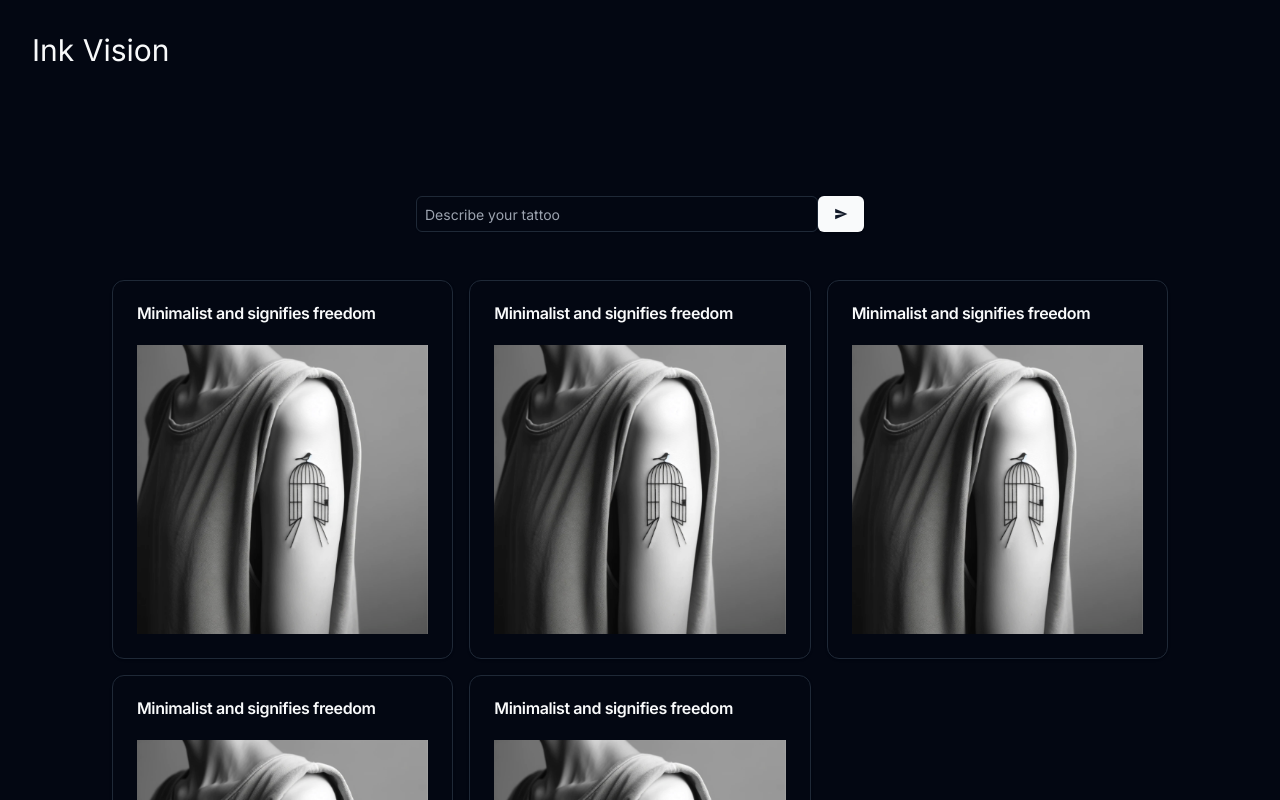
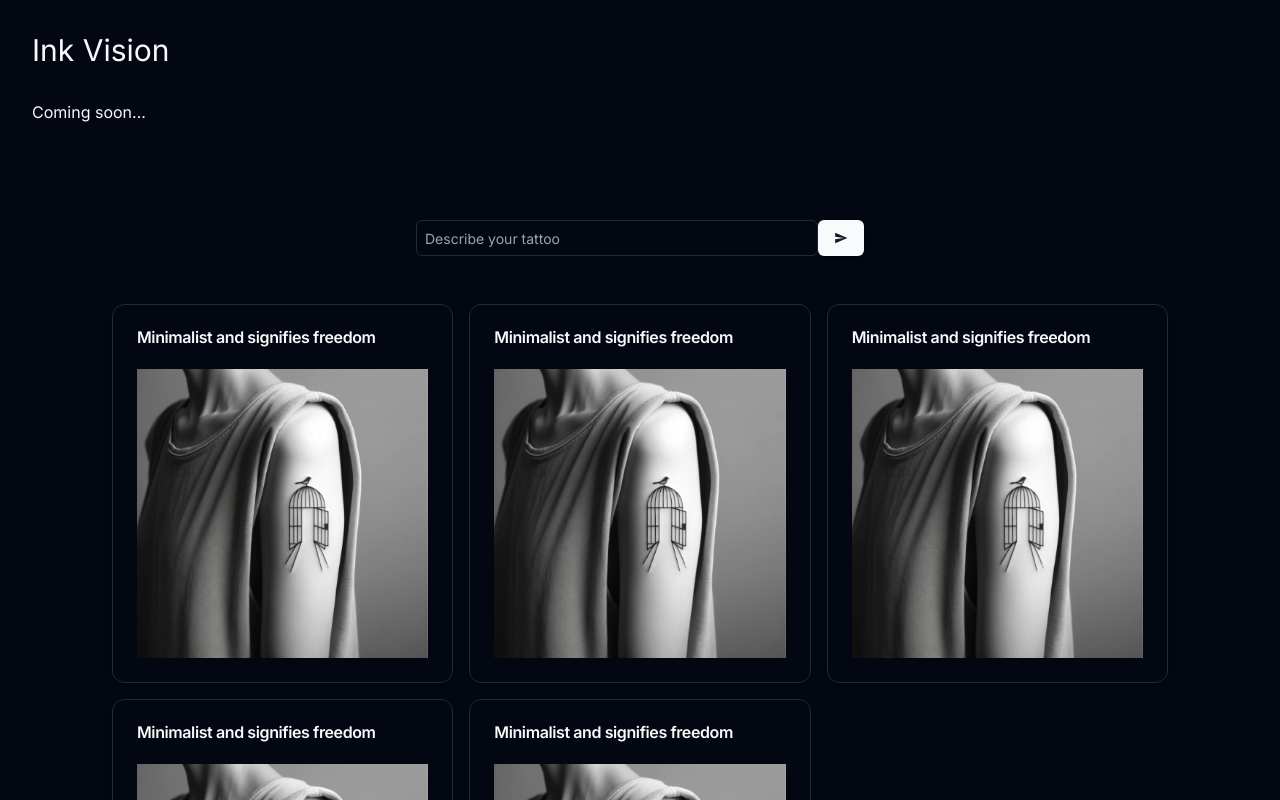
Before and after one commit to aripo99/ink-vision, a Next.js app: page / in a window 1280 px wide. Shown: the top 800 px of the page. Built offline with nearby package versions, Linux system fonts and the light colour scheme.

Commit message:
Add temporary text to page title

```diff
--- a/app/page.tsx
+++ b/app/page.tsx
@@ -5,6 +5,7 @@ export default function Home() {
   return (
     <main>
       <p className="text-3xl p-8">Ink Vision</p>
+      <p className="text-l ml-8">Coming soon...</p>
       <div className="flex min-h-screen flex-col items-center p-24 text-white">
         <PromptInput />
         <ImageGrid />
```
